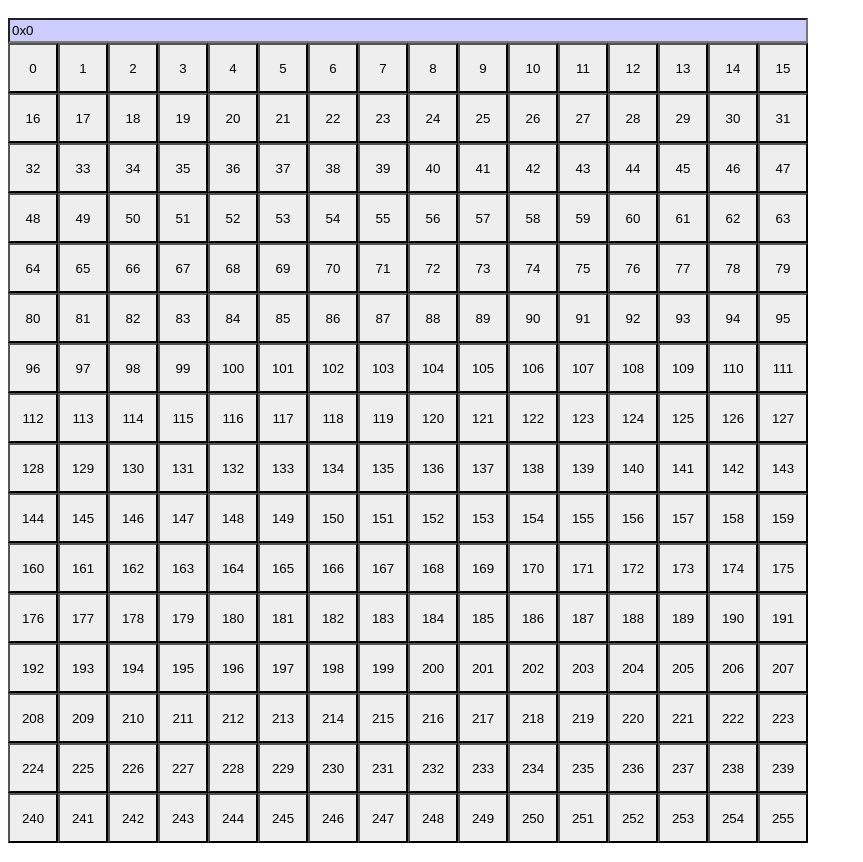
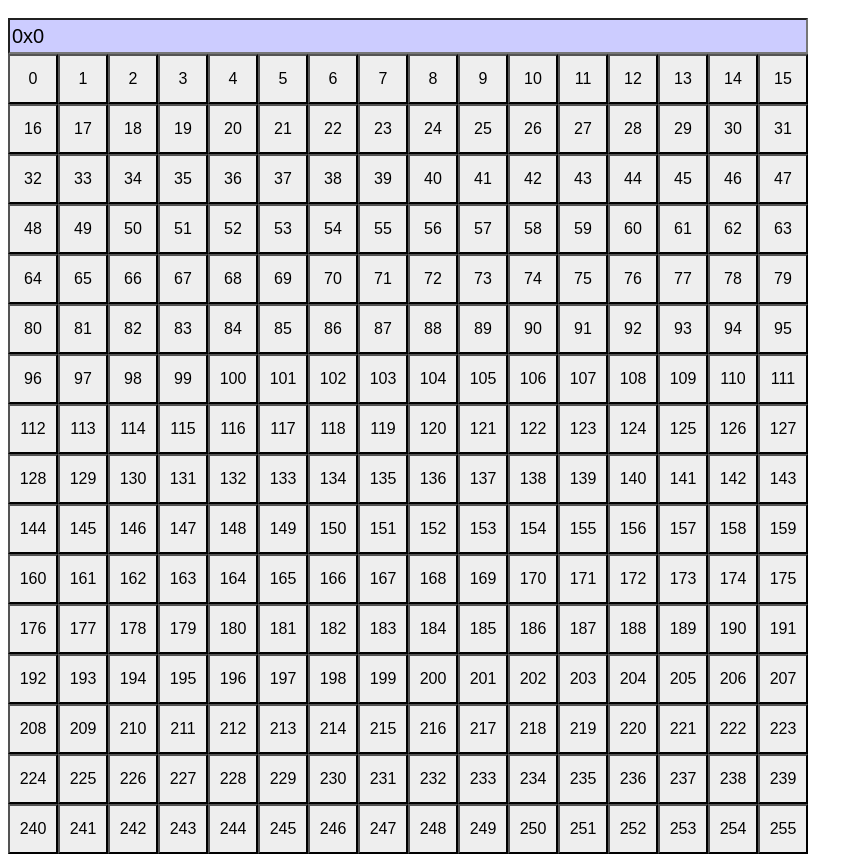
Before and after one commit to brianplus/brianplus.github.io, a plain HTML site: page index.html in a window 1280 px wide. Shown: the part 48-910 px from the top of the page, without its empty margins (0-863 px from the left). Drawn offline with nearby package versions, Linux system fonts and the light colour scheme.

Commit message:
Update index.html

```diff
--- a/index.html
+++ b/index.html
@@ -1,18 +1,18 @@
 <html>
   <head>
-    <title>Bit Mask</title>
+    <title>Home</title>
     <script src="https://code.jquery.com/jquery-3.4.1.slim.min.js" integrity="sha384-J6qa4849blE2+poT4WnyKhv5vZF5SrPo0iEjwBvKU7imGFAV0wwj1yYfoRSJoZ+n" crossorigin="anonymous"></script>
   </head>
   <body style="margin:4; padding:4">
     <h1>Bit Mask</h1>
-    <div><input type="text" id="mask" value="0x0" style="width:800px;height:25px;background-color:#ccccff" readonly> </input></div>
+    <div><input type="text" id="mask" value="0x0" style="width:800px;height:36px;background-color:#ccccff;font-size:20px" readonly> </input></div>
     <div id="harts"></div>
     <script>
         for(var x = 0; x < 256; x++) {
             if (x > 0 && x%16 == 0) {
                 $("#harts").append("<br>");
             }
-            $("#harts").append("<input type='button' name='hart' style='height:50px;width:50px;background-color:#eeeeee' mask='unset' value='" + x + "'></input>");
+            $("#harts").append("<input type='button' name='hart' style='height:50px;width:50px;background-color:#eeeeee;font-size:16px' mask='unset' value='" + x + "'></input>");
         }
         $("[name='hart']").click(function() {
             if($(this).attr("mask") == "unset") {
```
